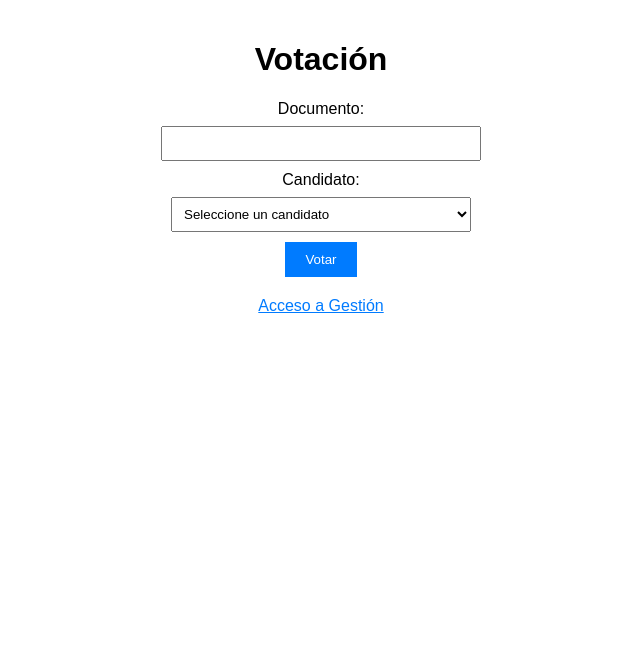
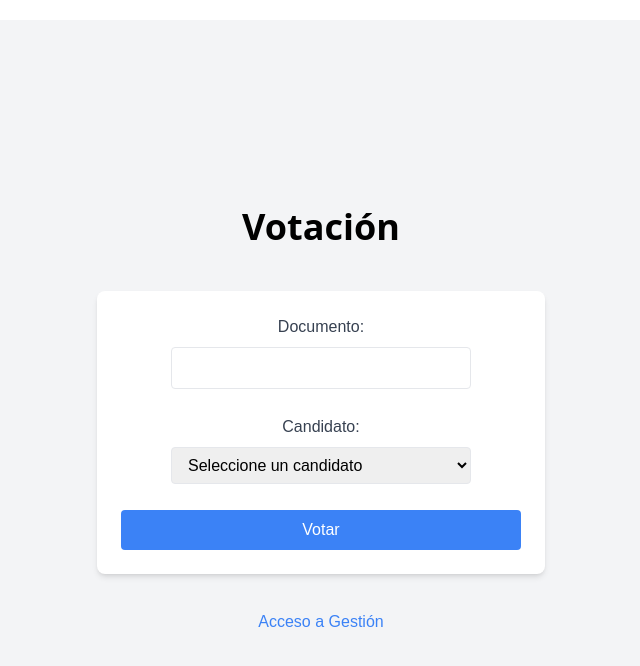
Before and after one commit to MarkOsBab/votes-app, a React (Create React App) app: page / in a window 1280 px wide. Shown: the top 666 px of the page, without its empty margins (319-959 px from the left). Built offline with nearby package versions, Linux system fonts and the light colour scheme.

Commit message:
Tailwind integration

```diff
--- a/package.json
+++ b/package.json
@@ -36,5 +36,10 @@
       "last 1 firefox version",
       "last 1 safari version"
     ]
+  },
+  "devDependencies": {
+    "autoprefixer": "^10.4.19",
+    "postcss": "^8.4.40",
+    "tailwindcss": "^3.4.7"
   }
 }
--- /dev/null
+++ b/postcss.config.js
@@ -0,0 +1,6 @@
+module.exports = {
+  plugins: {
+    tailwindcss: {},
+    autoprefixer: {},
+  },
+}
--- a/src/App.js
+++ b/src/App.js
@@ -1,7 +1,8 @@
+import React from 'react';
 import { BrowserRouter as Router, Route, Routes } from 'react-router-dom';
-import './App.css';
 import HomePage from './pages/HomePage';
 import AdminPage from './pages/AdminPage';
+import './App.css';
 
 function App() {
   return (
--- a/src/components/AdminLogin.js
+++ b/src/components/AdminLogin.js
@@ -12,29 +12,33 @@ function AdminLogin() {
   };
 
   return (
-    <form onSubmit={handleLogin}>
-      <div>
-        <label htmlFor="email">Email:</label>
+    <form onSubmit={handleLogin} className="w-full max-w-md bg-white p-6 rounded-lg shadow-md">
+      <div className="mb-4">
+        <label htmlFor="email" className="block text-gray-700">Email:</label>
         <input
           type="email"
           id="email"
           value={email}
           onChange={(e) => setEmail(e.target.value)}
           required
+          className="w-full px-3 py-2 border rounded"
         />
       </div>
-      <div>
-        <label htmlFor="password">Contraseña:</label>
+      <div className="mb-4">
+        <label htmlFor="password" className="block text-gray-700">Contraseña:</label>
         <input
           type="password"
           id="password"
           value={password}
           onChange={(e) => setPassword(e.target.value)}
           required
+          className="w-full px-3 py-2 border rounded"
         />
       </div>
-      <button type="submit">Iniciar Sesión</button>
-      {message && <p>{message}</p>}
+      <button type="submit" className="w-full bg-blue-500 text-white py-2 rounded hover:bg-blue-700">
+        Iniciar Sesión
+      </button>
+      {message && <p className="mt-4 text-center">{message}</p>}
     </form>
   );
 }
--- a/src/components/VoterForm.js
+++ b/src/components/VoterForm.js
@@ -12,32 +12,36 @@ function VoterForm() {
   };
 
   return (
-    <form onSubmit={handleVote}>
-      <div>
-        <label htmlFor="document">Documento:</label>
+    <form onSubmit={handleVote} className="w-full max-w-md bg-white p-6 rounded-lg shadow-md">
+      <div className="mb-4">
+        <label htmlFor="document" className="block text-gray-700">Documento:</label>
         <input
           type="text"
           id="document"
           value={document}
           onChange={(e) => setDocument(e.target.value)}
           required
+          className="w-full px-3 py-2 border rounded"
         />
       </div>
-      <div>
-        <label htmlFor="candidate">Candidato:</label>
+      <div className="mb-4">
+        <label htmlFor="candidate" className="block text-gray-700">Candidato:</label>
         <select
           id="candidate"
           value={candidate}
           onChange={(e) => setCandidate(e.target.value)}
           required
+          className="w-full px-3 py-2 border rounded"
         >
           <option value="">Seleccione un candidato</option>
           <option value="candidate1">Candidato 1</option>
           <option value="candidate2">Candidato 2</option>
         </select>
       </div>
-      <button type="submit">Votar</button>
-      {message && <p>{message}</p>}
+      <button type="submit" className="w-full bg-blue-500 text-white py-2 rounded hover:bg-blue-700">
+        Votar
+      </button>
+      {message && <p className="mt-4 text-center">{message}</p>}
     </form>
   );
 }
--- a/src/index.css
+++ b/src/index.css
@@ -11,3 +11,7 @@ code {
   font-family: source-code-pro, Menlo, Monaco, Consolas, 'Courier New',
     monospace;
 }
+
+@tailwind base;
+@tailwind components;
+@tailwind utilities;
--- a/src/pages/AdminPage.js
+++ b/src/pages/AdminPage.js
@@ -3,8 +3,8 @@ import AdminLogin from '../components/AdminLogin';
 
 function AdminPage() {
   return (
-    <div>
-      <h1>Administración</h1>
+    <div className="flex flex-col items-center justify-center min-h-screen bg-gray-100">
+      <h1 className="text-4xl font-bold mb-6 font-sans">Administración</h1>
       <AdminLogin />
     </div>
   );
--- a/src/pages/HomePage.js
+++ b/src/pages/HomePage.js
@@ -3,10 +3,10 @@ import VoterForm from '../components/VoterForm';
 
 function HomePage() {
   return (
-    <div>
-      <h1>Votación</h1>
+    <div className="flex flex-col items-center justify-center min-h-screen bg-gray-100">
+      <h1 className="text-4xl font-bold mb-6 font-sans">Votación</h1>
       <VoterForm />
-      <a href="/admin">Acceso a Gestión</a>
+      <a href="/admin" className="mt-4 text-blue-500 hover:underline">Acceso a Gestión</a>
     </div>
   );
 }
--- /dev/null
+++ b/tailwind.config.js
@@ -0,0 +1,8 @@
+/** @type {import('tailwindcss').Config} */
+module.exports = {
+  content: ["./src/**/*.{html,js}"],
+  theme: {
+    extend: {},
+  },
+  plugins: [],
+}
```
Also changed, not shown: 1 other file (tests, documents, lock files or other folders).
